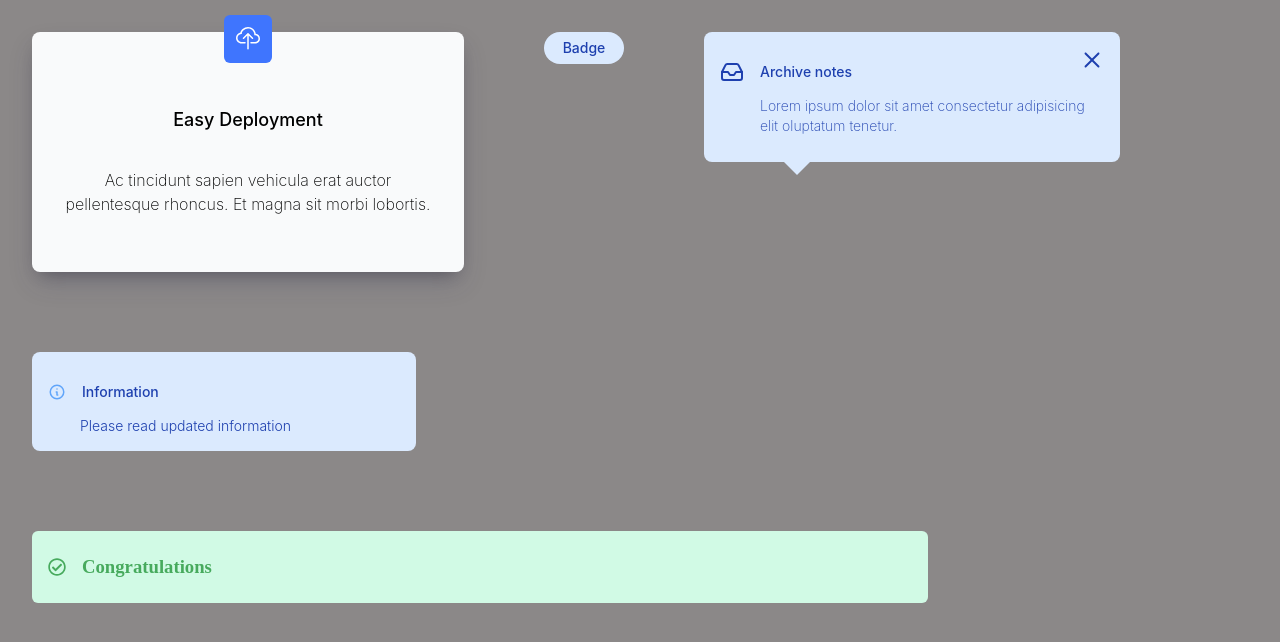
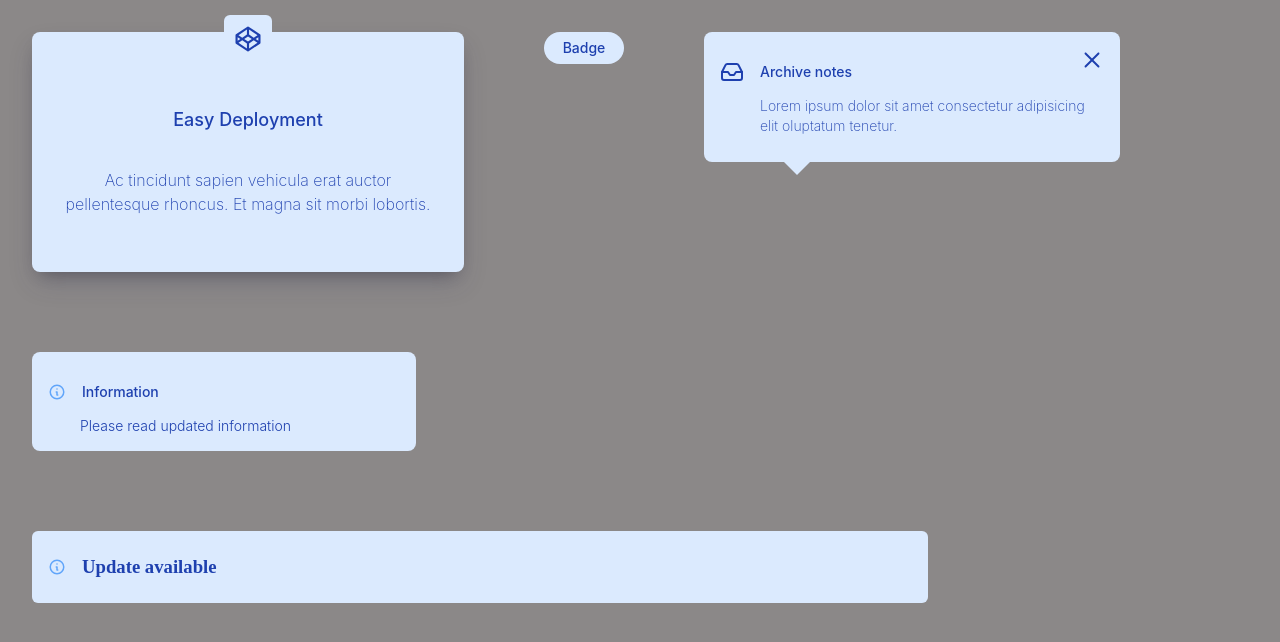
Before and after one commit to mlgknight/React-components-library, a React (Vite) app: page / in a window 1280 px wide. Shown: the top 642 px of the page. Built offline with nearby package versions, Linux system fonts and the light colour scheme.

Commit message:
color update to Card css update to icon_card and new types folder to store all types for cleaner code

```diff
--- a/src/App.tsx
+++ b/src/App.tsx
@@ -3,7 +3,7 @@ import Button from './Components/Button';
 import Tooltip from './Components/Tooltip';
 import Toast from './Components/Toast';
 import Banner from './Components/Banner';
-import { BsCloudUpload } from 'react-icons/bs';
+import { AiOutlineCodepen } from 'react-icons/ai';
 
 import './App.css';
 function App() {
@@ -11,7 +11,9 @@ function App() {
 		onClick: () => console.log('Card clicked'),
 		header_text: 'Easy Deployment',
 		className: '',
-		icon: <BsCloudUpload className='card_icon' />,
+		icon: <AiOutlineCodepen />,
+		cardColor: 'blue',
+		iconColor: 'blue',
 	};
 
 	const buttonProps = {
@@ -34,8 +36,7 @@ function App() {
 	};
 
 	const BannerProps = {
-		color: 'blue',
-		variant: 'success',
+		variant: 'info',
 		className: '',
 	};
 
--- a/src/Components/Banner.tsx
+++ b/src/Components/Banner.tsx
@@ -3,37 +3,55 @@ import { FaRegCheckCircle } from 'react-icons/fa';
 import { RiErrorWarningLine } from 'react-icons/ri';
 import { HiOutlineInformationCircle } from 'react-icons/hi';
 import { VscError } from 'react-icons/vsc';
+import { BannerProps } from '../types/definitions'
 
-interface BannerProps extends React.HTMLAttributes<HTMLDivElement> {
-	children?: React.ReactNode;
-	color: string;
-	variant: string;
-	className?: string;
-}
+
 
 export default function Banner(props: BannerProps) {
 	const { children, variant, className = '', ...rest } = props;
 
 	let color: string = 'green';
 	let cardText: string = 'Congratulations';
-	let iconholder: React.ReactNode = <FaRegCheckCircle className='toast_icon' />;
+	let iconholder: React.ReactNode = (
+		<FaRegCheckCircle
+			style={{ color: 'var(--icon-green)' }}
+			className='toast_icon'
+		/>
+	);
 
 	if (variant === 'success') {
 		color = 'green';
 		cardText = 'Congratulations';
-		iconholder = <FaRegCheckCircle className='toast_icon' />;
+		iconholder = (
+			<FaRegCheckCircle
+				style={{ color: 'var(--icon-green)' }}
+				className='toast_icon'
+			/>
+		);
 	} else if (variant === 'warning') {
 		color = 'yellow';
 		cardText = 'Attention';
-		iconholder = <RiErrorWarningLine className='toast_icon' />;
+		iconholder = (
+			<RiErrorWarningLine
+				style={{ color: 'var(--icon-yellow)' }}
+				className='toast_icon'
+			/>
+		);
 	} else if (variant === 'error') {
 		color = 'red';
 		cardText = 'There is a problem with your application';
-		iconholder = <VscError className='toast_icon' />;
+		iconholder = (
+			<VscError style={{ color: 'var(--icon-red)' }} className='toast_icon' />
+		);
 	} else if (variant === 'info') {
 		color = 'blue';
 		cardText = 'Update available';
-		iconholder = <HiOutlineInformationCircle className='toast_icon' />;
+		iconholder = (
+			<HiOutlineInformationCircle
+				style={{ color: 'var(--icon-blue)' }}
+				className='toast_icon'
+			/>
+		);
 	} else {
 		throw new Error('Invalid variant');
 	}
@@ -41,7 +59,12 @@ export default function Banner(props: BannerProps) {
 	const colorClass = `bg_${color}`;
 
 	return (
-		<div {...rest} className={`${children ? "banner_class" : "banner_class_small"} banner_class ${className} ${colorClass}`}>
+		<div
+			{...rest}
+			className={`${
+				children ? 'banner_class' : 'banner_class_small'
+			} banner_class ${className} ${colorClass}`}
+		>
 			<div>
 				{iconholder}
 				<h3>{cardText}</h3>
--- a/src/Components/Card.tsx
+++ b/src/Components/Card.tsx
@@ -1,21 +1,29 @@
 import '../index.css';
+import { CardProps } from '../types/definitions'
 
-interface CardProps {
-	children: React.ReactNode;
-	header_text: string;
-	className?: string;
-	icon?: React.ReactNode;
-	onClick?: () => void;
-}
 
 export default function Card(props: CardProps) {
-	const { className, onClick, icon, header_text, children, ...rest } = props;
+
+	const {
+		iconColor,
+		cardColor,
+		className,
+		onClick,
+		icon,
+		header_text,
+		children,
+		...rest
+	} = props;
 
 	return (
-		<div onClick={onClick} className={`card ${className}`} {...rest}>
-			<div>{icon}</div>
+		<div
+			{...rest}
+			onClick={onClick}
+			className={`card ${className} bg_${cardColor}`}
+		>
+			{icon && <div className={` card_icon bg_${iconColor}`}>{icon}</div>}
 			<h3>{header_text}</h3>
-			<p> {children} </p>
+			<p>{children}</p>
 		</div>
 	);
 }
--- a/src/Components/Toast.tsx
+++ b/src/Components/Toast.tsx
@@ -3,15 +3,14 @@ import { FaRegCheckCircle } from 'react-icons/fa';
 import { RiErrorWarningLine } from 'react-icons/ri';
 import { HiOutlineInformationCircle } from 'react-icons/hi';
 import { VscError } from 'react-icons/vsc';
-
-interface ToastProps {
-	variant: string;
-}
+import { ToastProps, colorSelection } from '../types/definitions'
 
 export default function Toast(props: ToastProps) {
 	const { variant, ...rest } = props;
 
-	let colorClass: string = 'green';
+	let colorClass : colorSelection
+
+
 	let cardText: string = 'Success';
 	let cardInner: string = 'Your work has been saved';
 	let iconholder: React.ReactNode = <FaRegCheckCircle className='toast_icon' />;
--- a/src/index.css
+++ b/src/index.css
@@ -110,17 +110,20 @@
 }
 
 .card_icon {
-	width: 1.5rem;
-	height: 1.5rem;
-	border-radius: 0.375rem;
+	width: 2rem;
+	height: 2rem;
+	display: flex;
+	align-items: center;
+	justify-content: center;
+	border-radius: 50%;
 	color: white;
+	font-size: 2rem;
 }
 
 .card div {
 	width: 3rem;
 	height: 3rem;
 	border-radius: 0.375rem;
-	background-color: #3f75fe;
 	display: flex;
 	justify-content: center;
 	align-items: center;
@@ -345,7 +348,6 @@ button {
 	display: flex;
 }
 
-
 .banner_class div {
 	display: flex;
 	align-items: center;
@@ -356,7 +358,6 @@ button {
 	margin: 0 0 0 2.3rem;
 	font-family: Inter;
 	font-weight: 300;
-	font-size: .9rem;
+	font-size: 0.9rem;
 	letter-spacing: 0%;
-
 }
--- /dev/null
+++ b/src/types/definitions.ts
@@ -0,0 +1,46 @@
+// Define common color types
+export type colorSelection = 'gray' | 'blue' | 'green' | 'red' | 'yellow' | 'purple' | 'indigo' | 'pink';
+
+// CardProps interface
+export interface CardProps {
+    children: React.ReactNode;
+    header_text: string;
+    className?: string;
+    icon?: React.ReactNode;
+    onClick?: () => void;
+    cardColor: colorSelection;
+    iconColor: colorSelection;
+}
+// BannerProps interface
+
+export interface BannerProps extends React.HTMLAttributes<HTMLDivElement> {
+	children?: React.ReactNode;
+	variant: string;
+	className?: string;
+}
+
+// ButtonProps interface
+
+export interface ButtonProps extends React.ButtonHTMLAttributes<HTMLButtonElement> {
+	children: React.ReactNode;
+	color: 'blue' | 'green' | 'red' | 'yellow' | 'purple' | 'indigo' | 'pink';
+	variant: string;
+	colorType: 'dark' | 'light';
+}
+
+// TooltipProps interface
+
+export interface TooltipProps extends React.HTMLAttributes<HTMLDivElement> {
+	children: React.ReactNode;
+	header_text: string;
+	className?: string;
+	icon?: React.ReactNode;
+	color?: 'blue' | 'green' | 'red' | 'yellow' | 'purple' | 'indigo' | 'pink';
+	colorType: 'dark' | 'light';
+}
+
+// ToastProps interface
+
+export interface ToastProps {
+	variant: string;
+}
```
Also changed, not shown: src/Components/Button.tsx (+1 -7 lines), src/Components/Tooltip.tsx (+3 -10 lines). Lines whose indentation alone changed are shown as unchanged.
